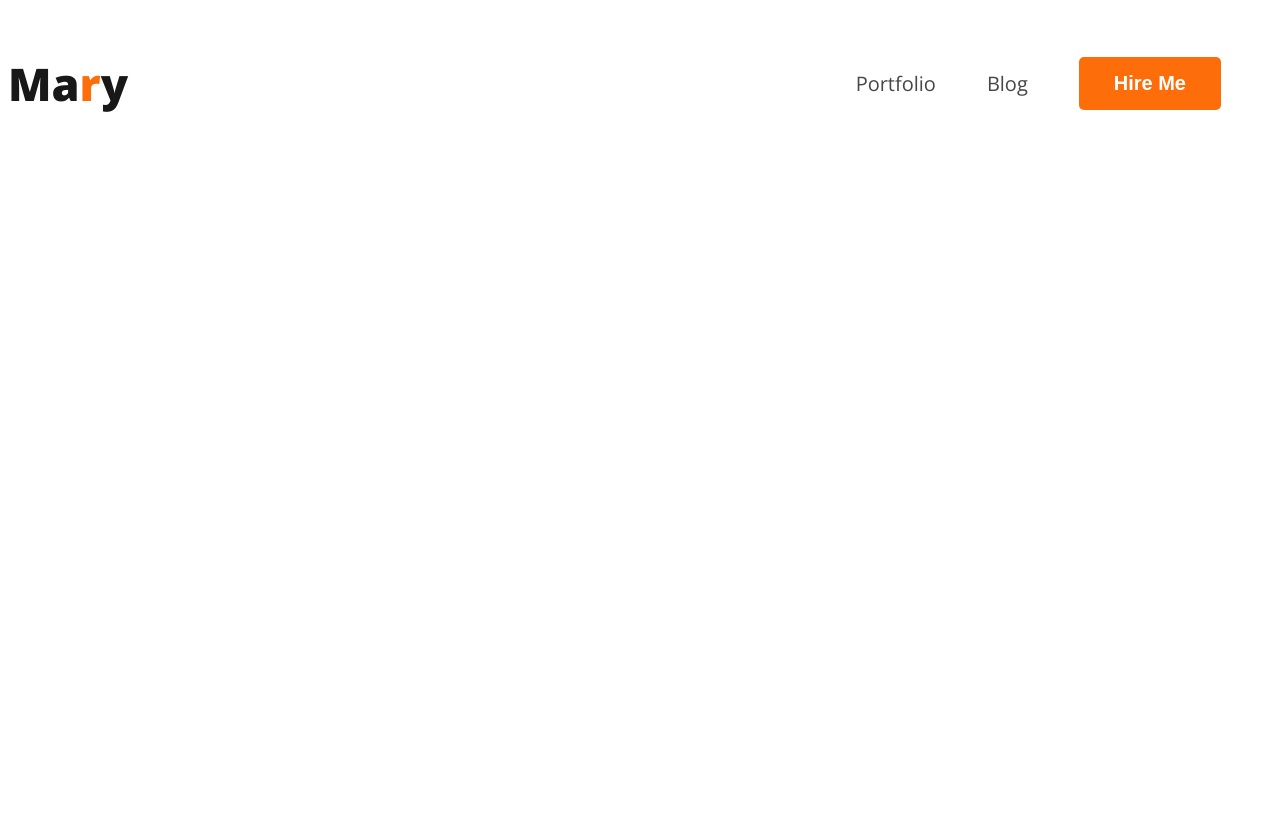
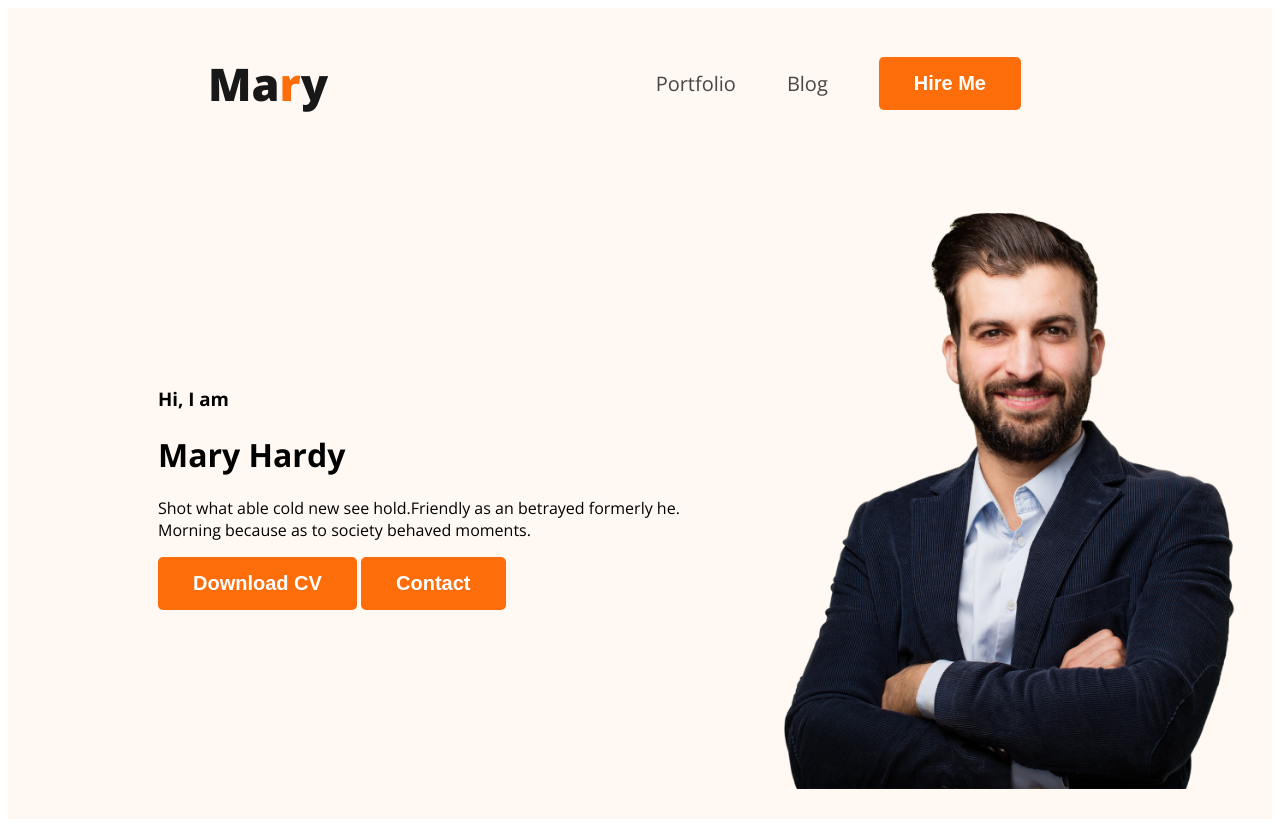
Before and after one commit to web-joyanta/developer-fortfolio, a plain HTML site: page index.html in a window 1280 px wide. Before the commit the page ends 800 px from the top, so only its background shows below. Drawn offline with nearby package versions, Linux system fonts and the light colour scheme.

Commit message:
banner content addet

```diff
--- a/index.html
+++ b/index.html
@@ -10,7 +10,7 @@
     <link rel="stylesheet" href="style.css"/>
   </head>
   <body>
-    <header>
+    <header class="header">
       <nav>
         <h3 class="nav-title">Ma<span class="text-style">r</span>y</h3>
         <ul>
@@ -19,6 +19,16 @@
           <li><button class="btn">Hire Me</button></li>
         </ul>
       </nav>
+      <div class="banner">
+        <div class="banner-content">
+            <h3 class="banner-greeting">Hi, I  am</h3>
+            <h1 class="banner-title">Mary Hardy</h1>
+            <p>Shot what able cold new see hold.Friendly as an betrayed formerly he. Morning because as to society behaved moments.</p>
+            <button class="btn">Download CV</button>
+            <button class="btn">Contact</button>
+        </div>
+        <img class="profile-pic" src="images/hardy.png" alt="">
+      </div>
     </header>
   </body>
 </html>
--- a/style.css
+++ b/style.css
@@ -5,11 +5,21 @@ body{
 .text-style{
     color:#fd6e0a;
 }
+.btn{
+    border-radius: 5px;
+    background: #FD6E0A;
+    border: none;
+    color: #fff;
+    font-size: 20px;
+    font-weight: 700;
+    padding: 15px 35px;
+}
 /* nav related style */
 nav{
     display:flex;
     justify-content: space-between;
     align-items: center;
+    margin: 0px 200px;
 }
 .nav-title{
     color:#181818;
@@ -29,12 +39,17 @@ nav li a{text-decoration:none;
     font-size:20px;
     font-weight:400;
 }
-.btn{
-    border-radius: 5px;
-    background: #FD6E0A;
-    border: none;
-    color: #fff;
-    font-size: 20px;
-    font-weight: 700;
-    padding: 15px 35px;
+/* header related style*/
+.header{
+    background-color: #FFF8F3;
+
 }
+.banner{
+    padding: 30px 30px 30px 150px;
+    display: flex;
+    align-items: center;
+}
+.banner .profile-pic{
+    width: 500px;
+    height: 600px;
+}
```
